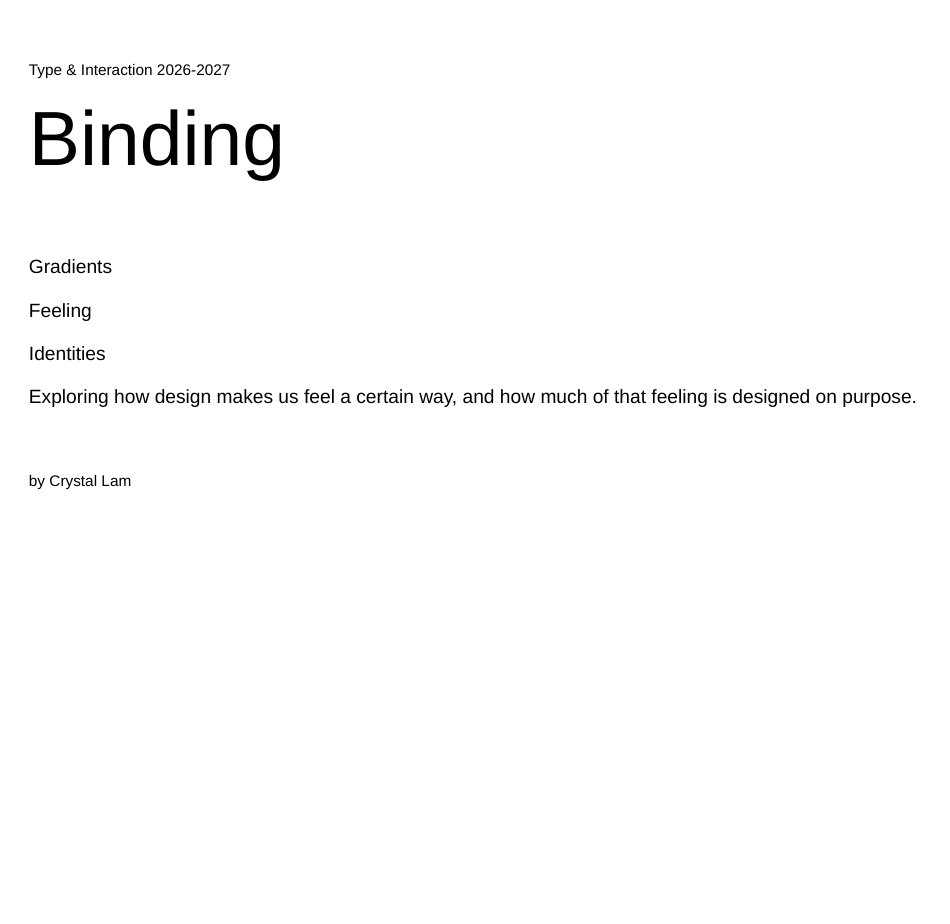
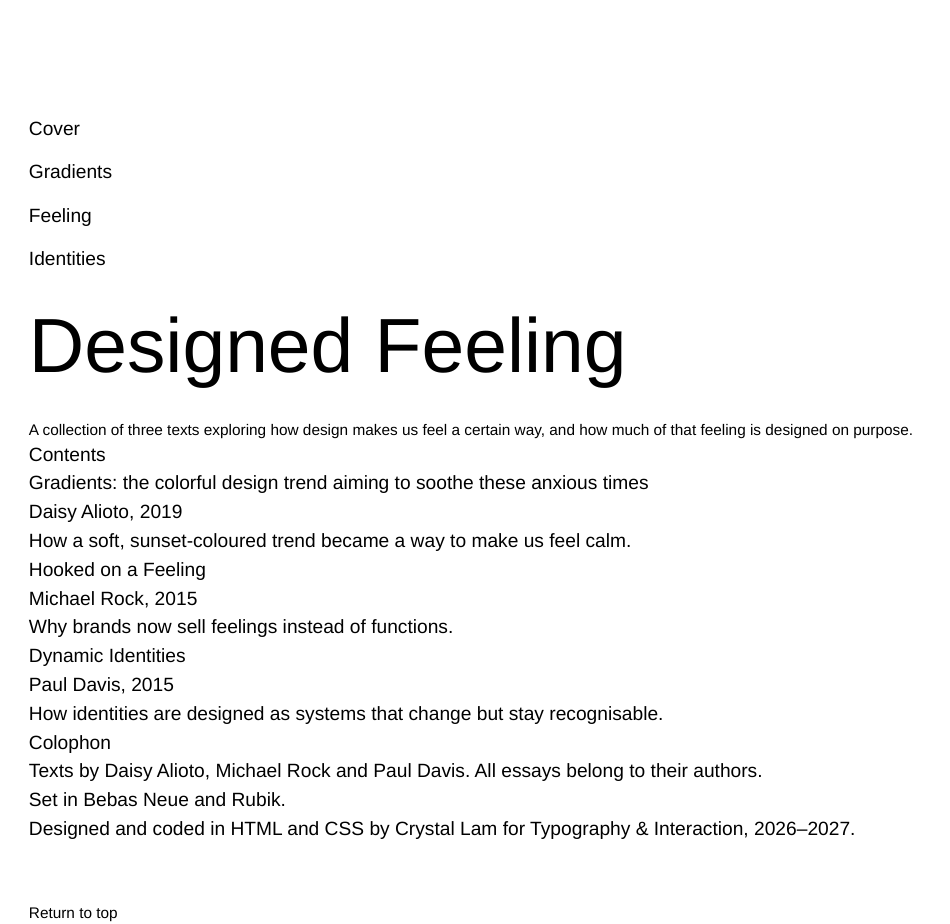
Before and after one commit to lamcrystal/binding, a plain HTML site: page index.html in a window 1280 px wide. Shown: the whole page, without its empty margins (0-950 px from the left). Before the commit the page ends 800 px from the top, so only its background shows below. Drawn offline with Linux system fonts and the light colour scheme.

Commit message:
adding to landing page

```diff
--- a/index.html
+++ b/index.html
@@ -1,39 +1,67 @@
 <!DOCTYPE html>
-<html>
+<html lang="en">
 	<head>
+		<meta charset="utf-8">
 		<meta name="viewport" content="width=device-width, initial-scale=1">
-		<title>Binding</title>
+		<title>The Designed Feeling</title>
 		<style>
 			@import 'styles/reset.css' layer(reset);
 			@import 'styles/common.css' layer(common);
-			@import 'styles/landing.css' layer(landing);
+			@import 'styles/landing.css' layer(page);
 		</style>
 	</head>
 	<body>
 		<header>
-				<p>Type & Interaction 2026-2027</p>
-				<h1>Binding</h1>
 			<nav>
 				<ul>
-						<li>
-							<a href="../gradients/">Gradients</a>
-						</li>
-						<li>
-							<a href="../hooked-on-a-feeling/">Feeling</a>
-						</li>
-						<li>
-							<a href="../dynamic-identities/">Identities</a>
-						</li>
+					<li><a href="index.html" aria-current="page">Cover</a></li>
+					<li><a href="gradients/">Gradients</a></li>
+					<li><a href="hooked-on-a-feeling/">Feeling</a></li>
+					<li><a href="dynamic-identities/">Identities</a></li>
 				</ul>
 			</nav>
 		</header>
 
 		<main>
-				<p>Exploring how design makes us feel a certain way, and how much of that feeling is designed on purpose.</p>
+			<!-- Cover -->
+			<header class="cover">
+				<h1><span class="title-key">Designed</span> Feeling</h1>
+				<p>A collection of three texts exploring how design makes us feel a certain way, and how much of that feeling is designed on purpose.</p>
+			</header>
+
+			<!-- Table of contents: each chapter shows its own article's colours -->
+			<section class="contents">
+				<h2>Contents</h2>
+				<ol>
+					<li class="chapter gradients">
+						<h3><a href="gradients/">Gradients: the colorful design trend aiming to soothe these anxious times</a></h3>
+						<p class="author">Daisy Alioto, 2019</p>
+						<p>How a soft, sunset-coloured trend became a way to make us feel calm.</p>
+					</li>
+					<li class="chapter feeling">
+						<h3><a href="hooked-on-a-feeling/">Hooked on a Feeling</a></h3>
+						<p class="author">Michael Rock, 2015</p>
+						<p>Why brands now sell feelings instead of functions.</p>
+					</li>
+					<li class="chapter identities">
+						<h3><a href="dynamic-identities/">Dynamic Identities</a></h3>
+						<p class="author">Paul Davis, 2015</p>
+						<p>How identities are designed as systems that change but stay recognisable.</p>
+					</li>
+				</ol>
+			</section>
+
+			<!-- Colophon -->
+			<section class="colophon">
+				<h2>Colophon</h2>
+				<p>Texts by Daisy Alioto, Michael Rock and Paul Davis. All essays belong to their authors.</p>
+				<p>Set in Bebas Neue and Rubik.</p>
+				<p>Designed and coded in HTML and CSS by Crystal Lam for Typography &amp; Interaction, 2026–2027.</p>
+			</section>
 		</main>
 
 		<footer>
-				<p>by Crystal Lam</p>
+			<a href="#">Return to top</a>
 		</footer>
 	</body>
 </html>
```
Lines whose indentation alone changed are shown as unchanged.
